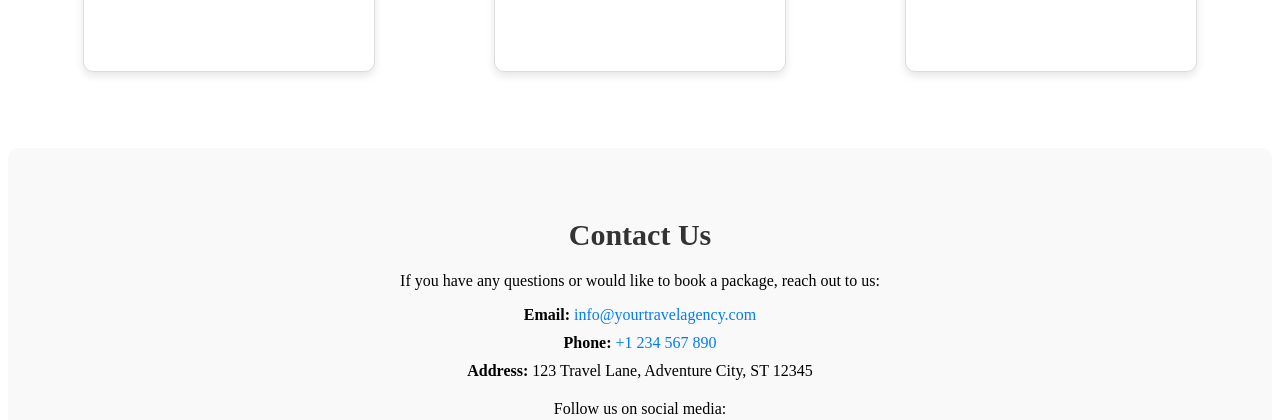
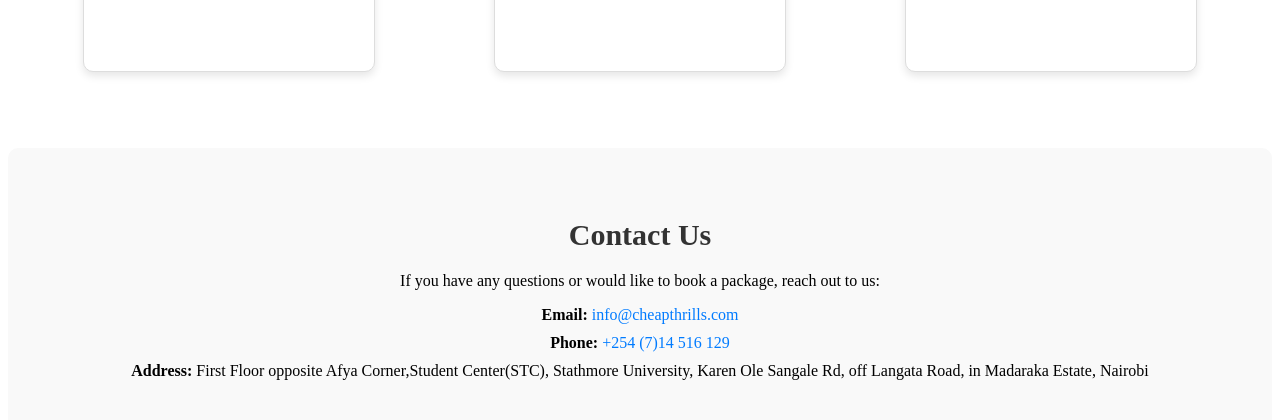
Before and after one commit to ethanbwibo-Strath/Software-Engineering-Project, a PHP site: page /NewHomePage.php in a window 1280 px wide; the page is wider, and only the part inside the window is pictured. Shown: the part 2378-2798 px from the top of that part. Run offline with PHP 8.4, Linux system fonts and the light colour scheme; grey boxes are pictures that could not be loaded.

Commit message:
Homepage Done

```diff
--- a/NewHomePage.php
+++ b/NewHomePage.php
@@ -333,16 +333,11 @@ include 'layouts/header.php';
     <h3>Contact Us</h3>
     <p>If you have any questions or would like to book a package, reach out to us:</p>
     <ul>
-        <li><strong>Email:</strong> <a href="mailto:info@yourtravelagency.com">info@yourtravelagency.com</a></li>
-        <li><strong>Phone:</strong> <a href="tel:+1234567890">+1 234 567 890</a></li>
-        <li><strong>Address:</strong> 123 Travel Lane, Adventure City, ST 12345</li>
+        <li><strong>Email:</strong> <a href="mailto:info@cheapthrills.com">info@cheapthrills.com</a></li>
+        <li><strong>Phone:</strong> <a href="tel:+254 (7)14 516 129">+254 (7)14 516 129</a></li>
+        <li><strong>Address:</strong> First Floor opposite Afya Corner,Student Center(STC), Stathmore University, Karen Ole Sangale Rd, off Langata Road, in Madaraka Estate, Nairobi</li>
     </ul>
-    <p>Follow us on social media:</p>
-    <ul class="social-media">
-        <li><a href="#">Facebook</a></li>
-        <li><a href="#">Instagram</a></li>
-        <li><a href="#">Twitter</a></li>
-    </ul>
+
 </div>
 
 
```
